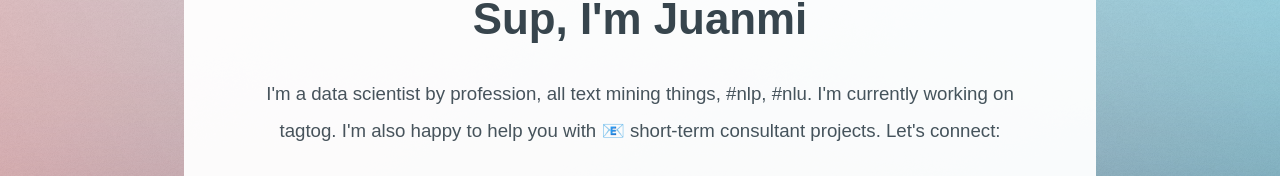
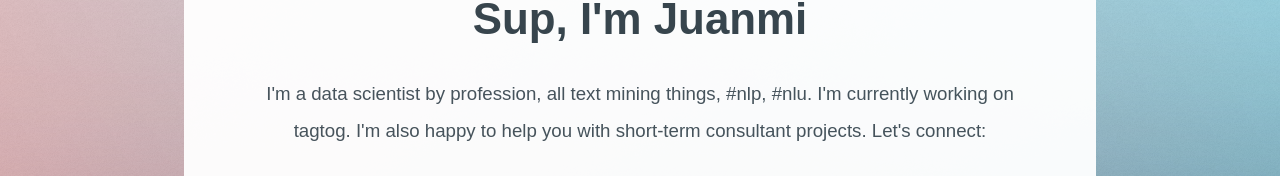
Before and after one commit to juanmirocks/website, a React (Create React App) app: page / in a window 1280 px wide. Shown: the part 304-480 px from the top of the page. Built offline with nearby package versions, Linux system fonts and the light colour scheme.

Commit message:
remove mail symbol inline

```diff
--- a/src/App.js
+++ b/src/App.js
@@ -11,7 +11,7 @@ class App extends Component {
             <span className="avatar"><img src="https://twitter.com/juanmirocks/profile_image?size=original" alt="juanmirocks profile" /></span>
             <h1>Sup, I'm Juanmi</h1>
 
-            <p>I'm a data scientist by profession, all text mining things, <a href="https://en.wikipedia.org/wiki/Natural_language_processing">#nlp</a>, <a href="https://en.wikipedia.org/wiki/Natural_language_understanding">#nlu</a>. I'm currently working on <a href="https://www.tagtog.net">tagtog</a>. I'm also happy to help you with 📧 <a href="mailto:consult@juanmi.rocks">short-term consultant projects</a>. Let's connect:</p>
+            <p>I'm a data scientist by profession, all text mining things, <a href="https://en.wikipedia.org/wiki/Natural_language_processing">#nlp</a>, <a href="https://en.wikipedia.org/wiki/Natural_language_understanding">#nlu</a>. I'm currently working on <a href="https://www.tagtog.net">tagtog</a>. I'm also happy to help you with <a href="mailto:consult@juanmi.rocks">short-term consultant projects</a>. Let's connect:</p>
 
             <ul className="icons">
               <li><a href="https://github.com/juanmirocks" className="fa-github">GitHub</a></li>
```
